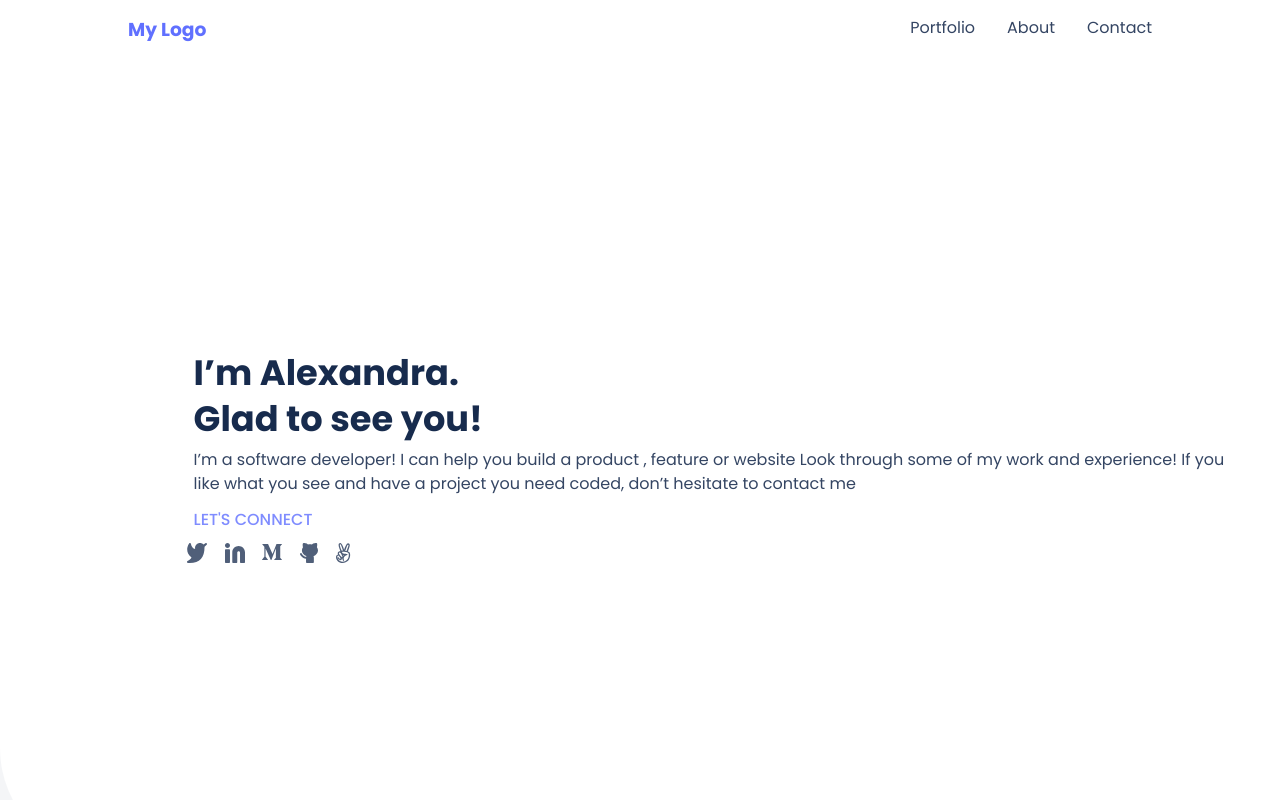
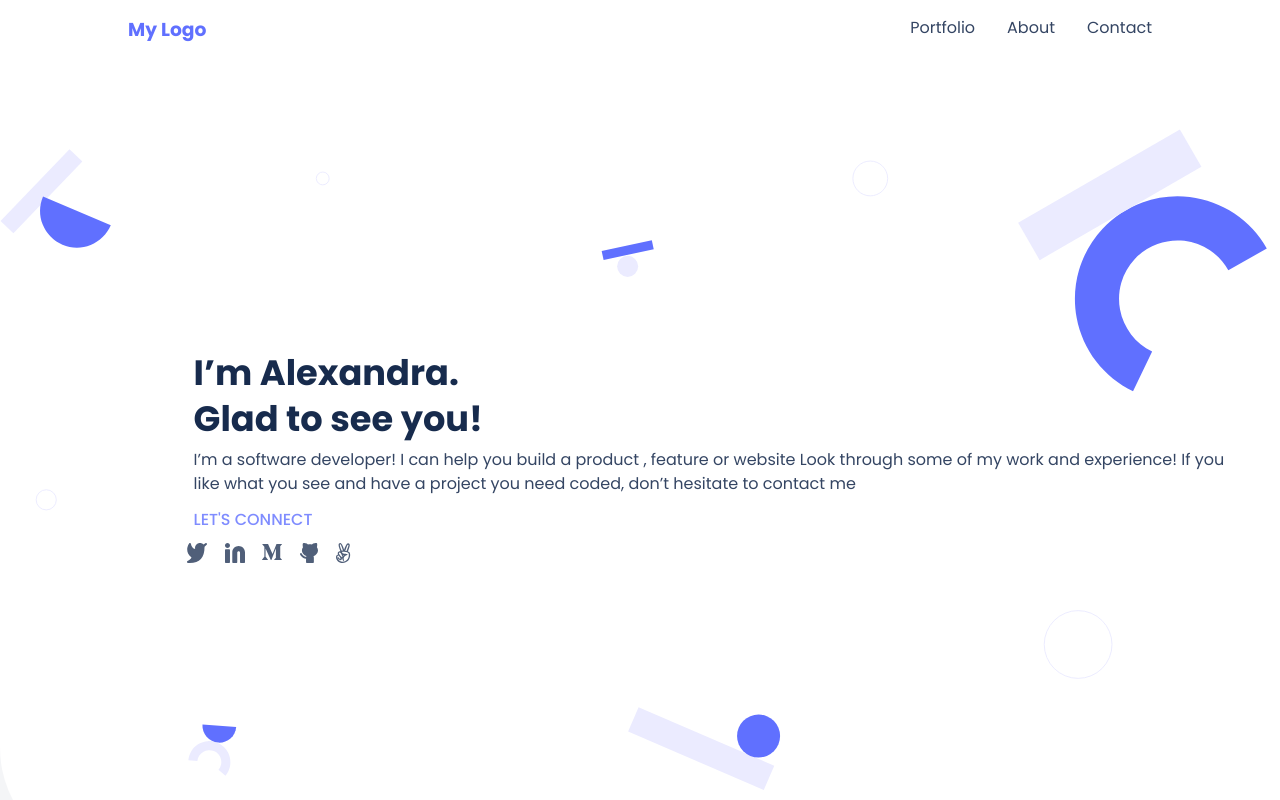
Before and after one commit to wwwdrt/mobilefirst, a website: page index.html in a window 1280 px wide. Shown: the top 800 px of the page. Drawn offline with nearby package versions, Linux system fonts and the light colour scheme; the site is published under a folder, as on GitHub Pages, so addresses that start at the root find nothing.

Commit message:
Test fix for missing bg images

```diff
--- a/css/styles.css
+++ b/css/styles.css
@@ -637,7 +637,7 @@ body {
   }
 
   #hero {
-    background-image: url("/img/DesktopVersion/heroBgDesktop.svg");
+    background-image: url("../img/DesktopVersion/heroBgDesktop.svg");
     border: none;
     box-shadow: none;
     border-bottom-left-radius: 7rem;
```
